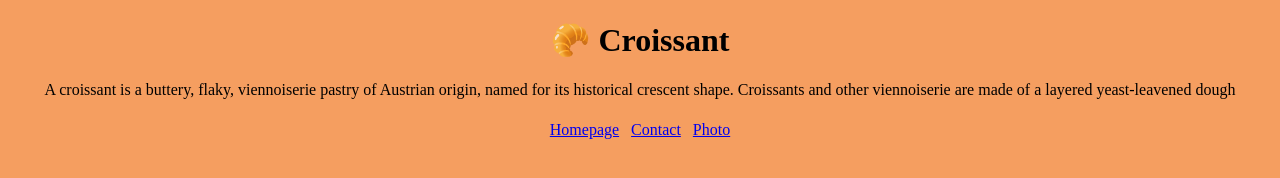
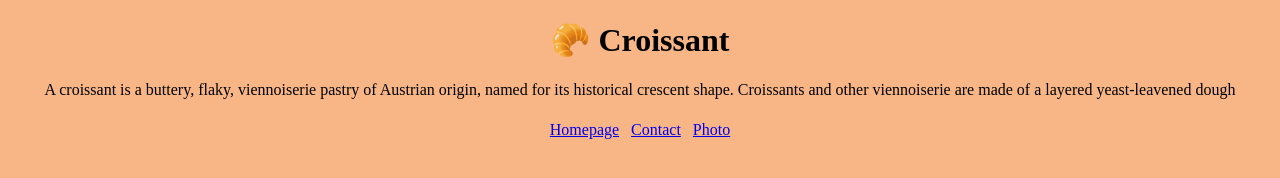
Before and after one commit to Moozhana/CroissantNew, a plain HTML site: page index.html in a window 1280 px wide. Drawn offline with Linux system fonts and the light colour scheme.

Commit message:
Update styles.css

```diff
--- a/src/styles.css
+++ b/src/styles.css
@@ -1,5 +1,5 @@
 body {
-  background-color: rgb(245, 158, 96);
+  background-color: rgb(248, 182, 134);
 }
 h1,
 p {
```
